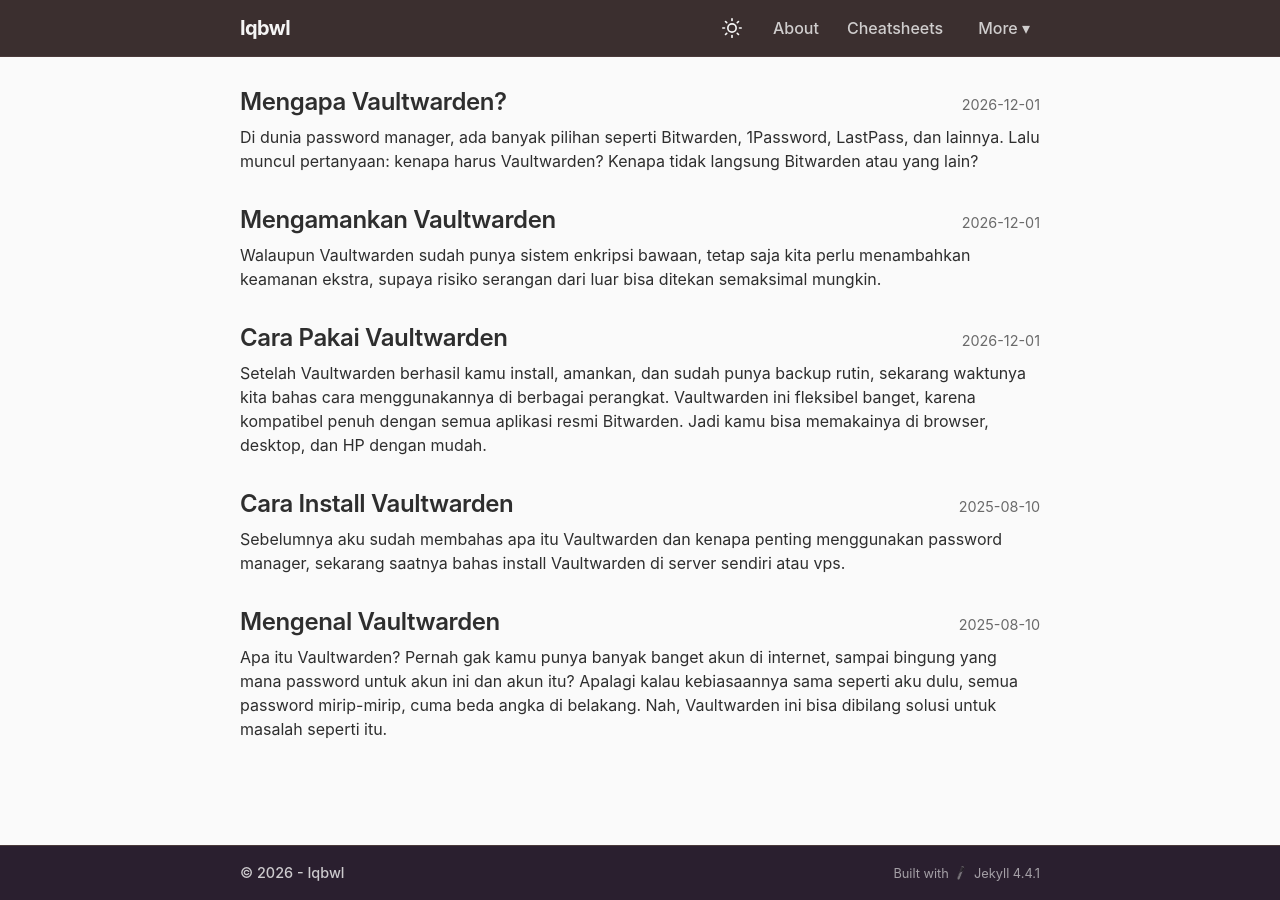
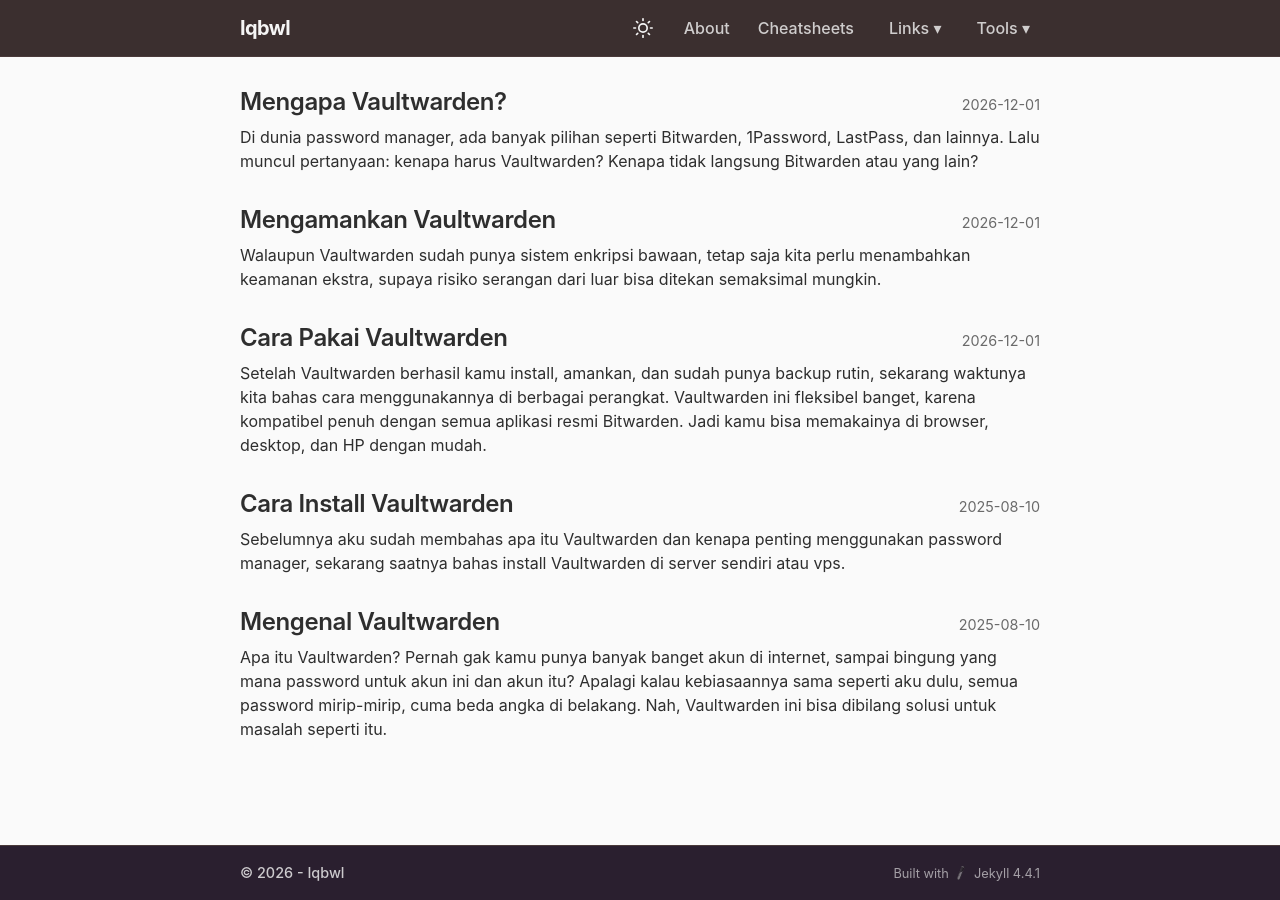
Before and after one commit to iqbwl/iqbwl.github.io, a Jekyll site: the page built from index.md, in a window 1280 px wide. Built offline with Jekyll 4.4.1, drawn with Linux system fonts in a browser that asks for light colours.

Commit message:
Refactor header menu and update Ruby version

```diff
--- a/_config.yml
+++ b/_config.yml
@@ -70,18 +70,22 @@
     url: /about
   - title: Cheatsheets
     url: /cheatsheets
-  # Example external link:
-  # - title: Portfolio
-  #   url: https://example.com
-  #   external: true
-  - title: Archived Blog
-    url: https://iqbwl.github.io
-    external: true
+  - title: Links
+    sub_menu:
+      - title: Archived Blog
+        url: https://iqbwl.github.io
+        external: true
+      - title: Github
+        url: https://github.com/iqbwl
+        external: true
   - title: Tools
-    url: https://abc.web.id/tools
-    external: true
-
-
+    sub_menu:
+      - title: Split Bill
+        url: https://abc.web.id/tools/split-bill
+        external: true
+      - title: QR Code Generator
+        url: https://abc.web.id/tools/qr-code-generator
+        external: true
 
 # Files and folders to exclude from build
 exclude:
--- a/_includes/header.html
+++ b/_includes/header.html
@@ -41,10 +41,17 @@
 
       <div class="trigger">
         {%- for item in site.header_pages -%}
-          {%- if item.title == "Archived Blog" or item.title == "Tools" -%}
-            {%- continue -%}
-          {%- endif -%}
-
+        {%- if item.sub_menu -%}
+        <div class="dropdown">
+          <a class="page-link dropdown-toggle" href="#">{{ item.title }} ▾</a>
+          <div class="dropdown-content">
+            {%- for subitem in item.sub_menu -%}
+            <a class="dropdown-item" href="{{ subitem.url }}" {% if subitem.external %}target="_blank" rel="noopener" {%
+              endif %}>{{ subitem.title }}</a>
+            {%- endfor -%}
+          </div>
+        </div>
+        {%- else -%}
         {%- if item.url -%}
         {%- if item.external -%}
         <a class="page-link" href="{{ item.url }}" target="_blank" rel="noopener">{{ item.title | escape }}</a>
@@ -57,16 +64,8 @@
         <a class="page-link" href="{{ my_page.url | relative_url }}">{{ my_page.title | escape }}</a>
         {%- endif -%}
         {%- endif -%}
+        {%- endif -%}
         {%- endfor -%}
-
-        <!-- Dropdown Menu -->
-        <div class="dropdown">
-          <a class="page-link dropdown-toggle" href="#">More ▾</a>
-          <div class="dropdown-content">
-            <a class="dropdown-item" href="https://iqbwl.github.io" target="_blank" rel="noopener">Archived Blog</a>
-            <a class="dropdown-item" href="https://abc.web.id/tools" target="_blank" rel="noopener">Tools</a>
-          </div>
-        </div>
       </div>
       {%- endif -%}
     </nav>
--- a/netlify.toml
+++ b/netlify.toml
@@ -3,7 +3,7 @@
   command = "bundle install && JEKYLL_ENV=production bundle exec jekyll build --config _config.yml,_config_prod.yml"
 
 [build.environment]
-  RUBY_VERSION = "3.2.2"
+  RUBY_VERSION = "3.1.2"
 
 [[redirects]]
   from = "/archive"
```
Lines whose indentation alone changed are shown as unchanged.
